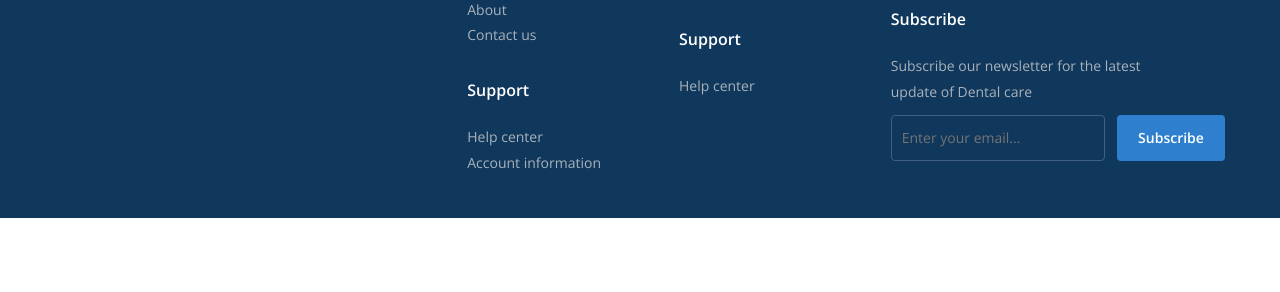
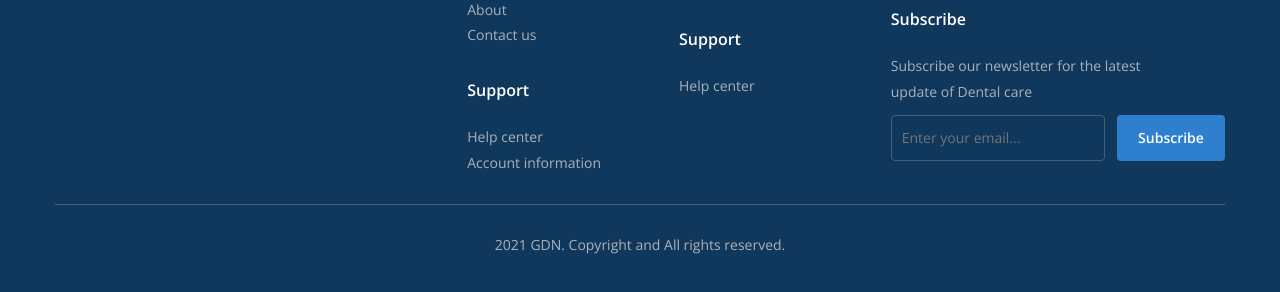
Before and after one commit to hoangvv2107/F8-project-03, a plain HTML site: page index.html in a window 1280 px wide. Shown: the part 6495-6787 px from the top of the page. Before the commit the page ends 6713 px from the top, so only its background shows below. Drawn offline with nearby package versions, Linux system fonts and the light colour scheme.

Commit message:
feat: add copyright section to footer with styling

```diff
--- a/assets/css/styles.css
+++ b/assets/css/styles.css
@@ -672,3 +672,30 @@ a {
   font-weight: 400;
   line-height: 185.714%;
 }
+
+.footer__copyright {
+  padding-top: 28px;
+  margin-top: 28px;
+  width: 1170px;
+  max-width: calc(100% - 48px);
+  margin-inline: auto;
+  position: relative;
+}
+.footer__copyright::before {
+  content: "";
+  display: block;
+  width: 1170px;
+  height: 1px;
+  background: #406181;
+  position: absolute;
+  top: 0;
+  left: 0;
+  right: 0;
+}
+.footer__copyright p {
+  color: #aab3ba;
+  text-align: center;
+  font-size: 1.4rem;
+  font-weight: 400;
+  line-height: 185.714%;
+}
--- a/index.html
+++ b/index.html
@@ -676,7 +676,7 @@
           </section>
         </div>
 
-        <!-- footer__left -->
+        <!-- footer__right -->
         <div class="footer-right">
           <!-- footer-right__social -->
           <section class="footer-right__social">
@@ -751,6 +751,10 @@
           </form>
         </div>
       </div>
+      <!-- footer__copyright -->
+      <div class="footer__copyright">
+        <p>2021 GDN. Copyright and All rights reserved.</p>
+      </div>
     </footer>
     <!-- end footer -->
   </body>
```
Lines whose indentation alone changed are shown as unchanged.
